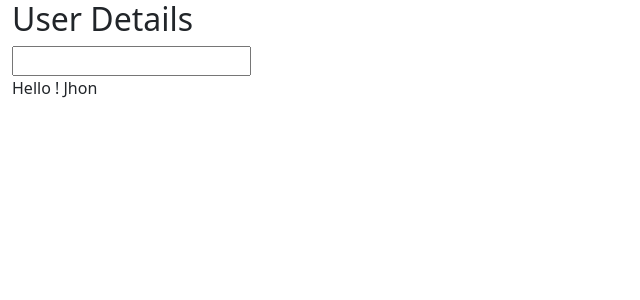
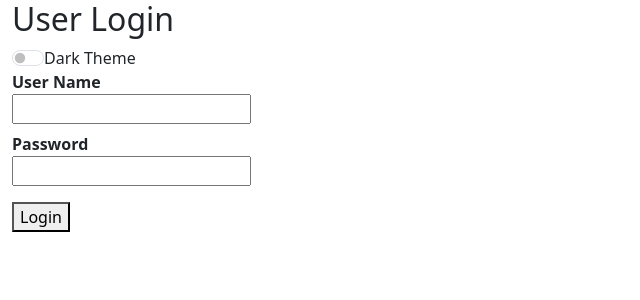
Before and after one commit to himanshu094/react-Practice, a React (Create React App) app in the folder react-shopping/: page / in a window 1280 px wide. Shown: the top 300 px of the page, without its empty margins (0-640 px from the left). Built offline with nearby package versions, Linux system fonts and the light colour scheme.

Commit message:
fakestore api in class component, style binding dynamically

```diff
--- /dev/null
+++ b/react-shopping/src/component/CardCmponent.js
@@ -0,0 +1,29 @@
+import React from 'react'
+
+// export function CardCmponent({prop}) {
+//   return (
+//     <div className='card m-2 p-2' style={{width:'200px'}}>
+//       <img src={prop.image} className='card-img-top' height='160' />
+//       <div className='card-header' style={{height:'160px'}}>
+//         <p>{prop.title}</p>
+//       </div>
+//     </div>
+//   )
+// }
+
+export default class CardCmponent extends React.Component{
+  constructor(props){
+    super(props)
+  }
+
+  render(){
+    return(
+      <div className='card m-2 p-2' style={{width:'200px'}}>
+        <img src={this.props.product.image} className='card-img-top' height='160' />
+        <div className='card-header' style={{height:'160px'}}>
+          <p>{this.props.product.title}</p>
+        </div>
+     </div>
+    )
+  }
+}
--- a/react-shopping/src/component/LoginComponent.js
+++ b/react-shopping/src/component/LoginComponent.js
@@ -1,9 +1,45 @@
+import { useState } from "react";
 
 
-const LoginComponent = ()=>(
-  <div>
-    <h2>User Login</h2>
-  </div>
-)
+const LoginComponent = ()=>{
+
+  const [theme,setTheme]=useState({})
+
+  function handleThemeChange(e){
+    if(e.target.checked){
+      setTheme({
+        backgroundColor:'black',
+        color:'white',
+        width:'250px',
+        padding:'10px'
+      })
+    }else{
+      setTheme({
+        backgroundColor:'white',
+        color:'black',
+        width:'250px',
+        padding:'10px'
+      })
+    }
+  }
+
+  return(
+    <div className="container-fluid">
+      <div style={theme}>
+        <h2>User Login</h2>
+        <div className="form-switch">
+          <input onChange={handleThemeChange} className="form-check-input" type="checkbox" />Dark Theme
+        </div>
+        <dl>
+          <dt>User Name</dt>
+          <dd><input type="text" /></dd>
+          <dt>Password</dt>
+          <dd><input type="password" /></dd>
+        </dl>
+        <button>Login</button>
+      </div>
+    </div>
+  )
+}
 
 export default LoginComponent;
--- /dev/null
+++ b/react-shopping/src/component/ShoppingInClassComponent.js
@@ -0,0 +1,81 @@
+import React from "react";
+//import { CardCmponent } from "./CardCmponent";
+import CardCmponent from "./CardCmponent";
+
+export default class ShoppingInClassComponent extends React.Component{
+
+  constructor(props){
+    super(props)
+    this.state={
+      categories:[],
+      products:[]
+    }
+    this.handleCategoryChange=this.handleCategoryChange.bind(this)
+  }
+
+  GetCategories(){
+    fetch('http://fakestoreapi.com/products/categories')
+    .then(response=>response.json())
+    .then(data=>{
+      this.setState({
+        categories:data
+      })
+    })
+  }
+
+  GetProducts(url){
+    fetch(url)
+    .then(response=>response.json())
+    .then(data=>{
+      this.setState({
+        products:data
+      })
+    })
+  }
+
+  componentDidMount(){        //useEffect = componentDidMount
+    this.GetCategories();
+    this.GetProducts('http://fakestoreapi.com/products')
+  }
+
+  handleCategoryChange(e){
+    this.GetProducts(`http://fakestoreapi.com/products/category/${e.target.value}`)
+  }
+
+  render(){
+    return(
+      <div className="container-fluid">
+        <header className="bg-danger p-2 text-white text-center">
+          <span className="bi bi-cart"></span> Shopping Cart
+        </header>
+        <section className="row">
+          <nav className="col-3">
+            <h2>Select Category</h2>
+            <select onChange={this.handleCategoryChange} className="form-select">
+              {
+                this.state.categories.map(category=>
+                  <option key={category}>{category}</option>
+                  )
+              }
+            </select>
+          </nav>
+          <main className="col-9">
+            <div className="d-flex flex-wrap">
+              {
+                this.state.products.map(product=>
+                  <CardCmponent key={product.id} product={product} />
+                  // <div key={product.id} className="card m-2 p-2" style={{width:'200px'}}>
+                  //   <img src={product.image} className="card-img-top" height='150px'/>
+                  //   <div className="card-header" style={{height:'160px'}} >
+                  //     <p>{product.title}</p>
+                  //   </div>
+                  // </div>
+                  )
+              }
+            </div>
+          </main>
+        </section>
+      </div>
+    )
+  }
+}
--- a/react-shopping/src/index.js
+++ b/react-shopping/src/index.js
@@ -11,12 +11,14 @@ import ApiComponentCart from './component/ApiComponentCart';
 import EventBindingComponent from './component/EventBindingComponent';
 import TwoWayBinding from './component/TwoWayBinding';
 import TwoWayBindingWithClass from './component/TwoWayBindingWithClass';
+import ShoppingInClassComponent from './component/ShoppingInClassComponent';
+import LoginComponent from './component/LoginComponent';
 
 
 const root = ReactDOM.createRoot(document.getElementById('root'));
 root.render(
   <React.StrictMode>
-    <TwoWayBindingWithClass/>
+    <LoginComponent/>
   </React.StrictMode>
 );
 
```
